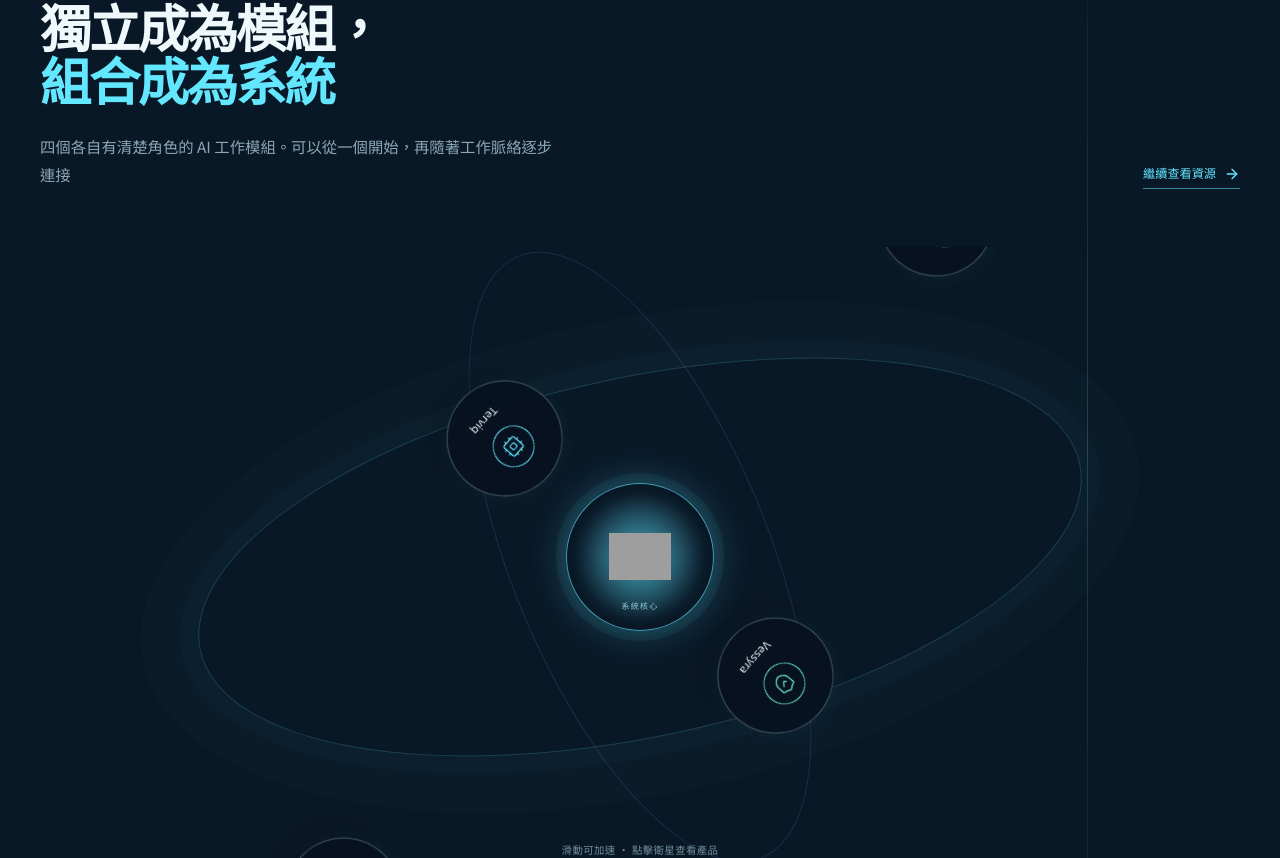
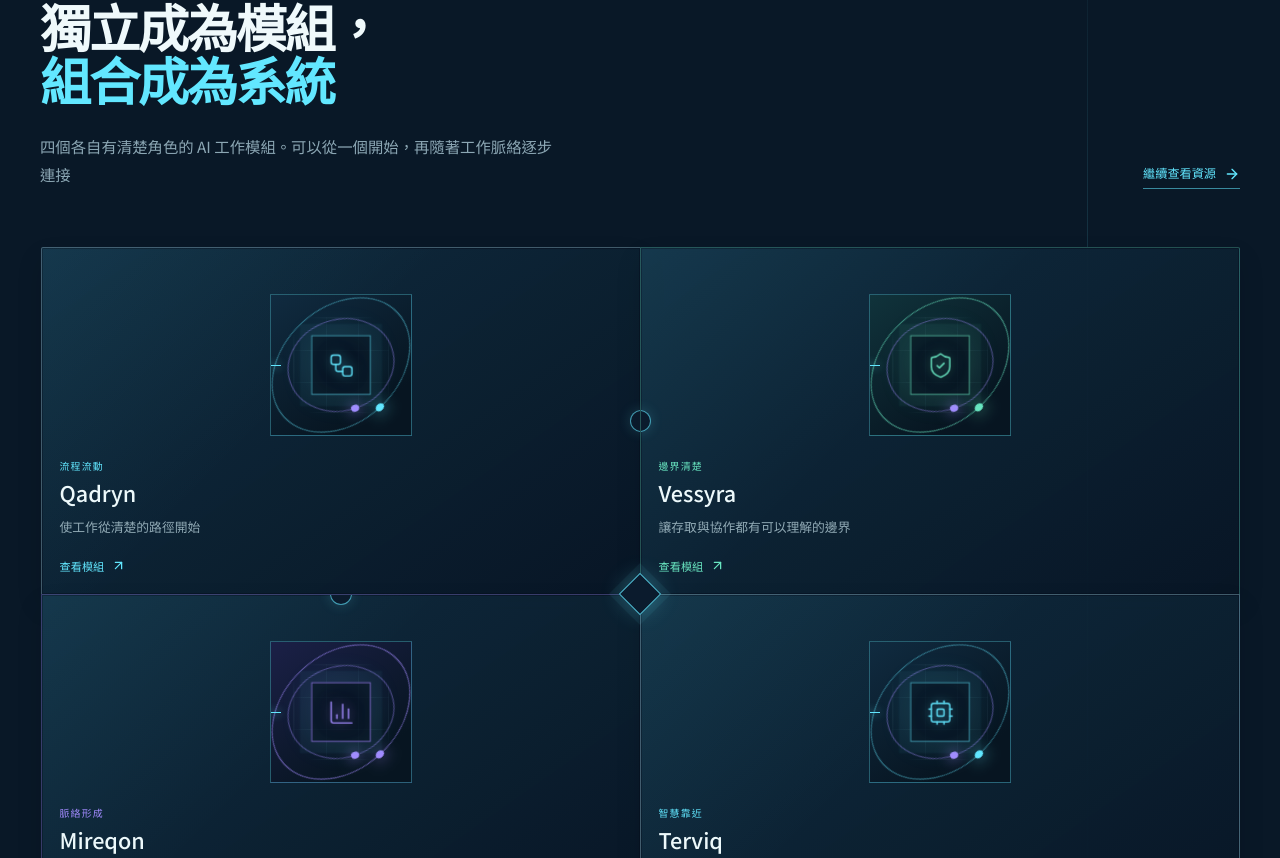
Before and after one commit to k129453497-byte/eryndex-tactile-systems, a React (Vite) app in the folder client/: page / in a window 1280 px wide. Shown: the part 2722-3580 px from the top of the page. Built offline with nearby package versions, Linux system fonts and the light colour scheme; grey boxes are pictures that could not be loaded; a web font is replaced by a local one.

Commit message:
Revert "Add interactive product satellite system"
This reverts commit 0a72e1e51f5ce3699b019c257090049973e06ce5.

```diff
--- a/client/src/index.css
+++ b/client/src/index.css
@@ -693,26 +693,6 @@ html, body, button, input, select, textarea { font-family: var(--font-ui); }
   font-weight: 500;
   letter-spacing: 0;
 }
-
-/* Product satellite system｜四個產品共用一條清楚的軌道，中央 Logo 是固定系統核心。 */
-.satellite-system { position: relative; min-height: 620px; margin-top: 20px; overflow: hidden; touch-action: pan-y; user-select: none; }
-.satellite-orbit { position: absolute; top: 50%; left: 50%; border: 1px solid rgba(98,231,255,.2); border-radius: 50%; transform: translate(-50%, -50%) rotate(-12deg); pointer-events: none; }
-.satellite-orbit-outer { width: min(900px, 88vw); height: min(360px, 38vw); box-shadow: 0 0 0 18px rgba(98,231,255,.018), 0 0 0 58px rgba(98,231,255,.012); }
-.satellite-orbit-inner { width: min(650px, 68vw); height: min(260px, 28vw); border-color: rgba(163,139,255,.16); transform: translate(-50%, -50%) rotate(68deg); }
-.satellite-core { position: absolute; top: 50%; left: 50%; z-index: 3; display: grid; width: 148px; height: 148px; place-items: center; border: 1px solid rgba(98,231,255,.65); border-radius: 50%; background: radial-gradient(circle, rgba(98,231,255,.28), rgba(7,17,31,.96) 62%); box-shadow: 0 0 0 10px rgba(98,231,255,.06), 0 0 42px rgba(98,231,255,.28); transform: translate(-50%, -50%); }
-.satellite-core img { position: relative; z-index: 2; width: 62px; height: 62px; object-fit: contain; }
-.satellite-core small { position: absolute; bottom: 19px; color: #91cbd6; font: .5rem "Inter", sans-serif; letter-spacing: .16em; }
-.satellite-core-glow { position: absolute; inset: 32px; border-radius: 50%; background: var(--cyan); opacity: .28; filter: blur(18px); animation: satellite-core-pulse 2.8s ease-in-out infinite; }
-.satellite-track { position: absolute; top: 50%; left: 50%; width: min(900px, 88vw); height: min(360px, 38vw); transform: translate(-50%, -50%); animation: satellite-track-spin 18s linear infinite; }
-.product-satellite { position: absolute; z-index: 4; display: grid; width: 116px; min-height: 116px; place-items: center; align-content: center; gap: 9px; border: 1px solid rgba(173,221,236,.34); border-radius: 50%; background: rgba(7,17,31,.92); color: #eaf7f9; box-shadow: 0 12px 30px rgba(0,0,0,.3), 0 0 22px rgba(98,231,255,.08); transition: border-color 180ms ease, box-shadow 180ms ease, transform 180ms ease; }
-.product-satellite:hover { border-color: var(--cyan); box-shadow: 0 0 0 7px rgba(98,231,255,.08), 0 0 30px rgba(98,231,255,.3); transform: scale(1.08); }
-.satellite-1 { top: 50%; left: -58px; transform: translateY(-50%); }.satellite-2 { top: -58px; left: 50%; transform: translateX(-50%); }.satellite-3 { top: 50%; right: -58px; transform: translateY(-50%); }.satellite-4 { bottom: -58px; left: 50%; transform: translateX(-50%); }
-.satellite-icon { display: grid; width: 42px; height: 42px; place-items: center; border: 1px solid currentColor; border-radius: 50%; color: var(--cyan); }.tone-mint .satellite-icon { color: var(--mint); }.tone-violet .satellite-icon { color: var(--violet); }
-.satellite-name { font: .7rem var(--font-body); letter-spacing: .01em; text-align: center; }.satellite-hint { position: absolute; right: 0; bottom: 10px; left: 0; color: #718f9b; font: .65rem var(--font-body); letter-spacing: .04em; text-align: center; }
-@keyframes satellite-track-spin { to { transform: translate(-50%, -50%) rotate(360deg); } }
-@keyframes satellite-core-pulse { 0%,100% { opacity: .22; transform: scale(.85); } 50% { opacity: .5; transform: scale(1.18); } }
-@media (max-width: 720px) { .satellite-system { min-height: 430px; }.satellite-orbit-outer, .satellite-track { width: 92vw; height: 230px; }.satellite-orbit-inner { width: 66vw; height: 180px; }.satellite-core { width: 105px; height: 105px; }.satellite-core img { width: 45px; height: 45px; }.satellite-core small { bottom: 12px; font-size: .4rem; }.product-satellite { width: 82px; min-height: 82px; gap: 5px; }.satellite-icon { width: 30px; height: 30px; }.satellite-icon svg { width: 17px; height: 17px; }.satellite-name { max-width: 68px; font-size: .58rem; }.satellite-1 { left: -41px; }.satellite-2 { top: -41px; }.satellite-3 { right: -41px; }.satellite-4 { bottom: -41px; }.satellite-hint { bottom: 0; font-size: .58rem; } }
-@media (prefers-reduced-motion: reduce) { .satellite-track, .satellite-core-glow { animation: none !important; } }
 @media (max-width: 720px) {
   .hero-copy h1 { line-height: 1.18; letter-spacing: .008em; }
   .principle-copy h2 { line-height: 1.3; letter-spacing: .012em; }
--- a/client/src/pages/Home.tsx
+++ b/client/src/pages/Home.tsx
@@ -1,5 +1,5 @@
 // Eryndex Signal Atelier｜頁面內容與互動採資料流長頁、偏移分欄與系統標籤，所有主要文案均以三語資料結構維護
-import { useEffect, useRef, useState, type FormEvent, type ReactNode } from "react";
+import { useEffect, useState, type FormEvent, type ReactNode } from "react";
 import { Link, useRoute } from "wouter";
 import {
   ArrowDownRight,
@@ -190,36 +190,6 @@ function HomeCTA() {
   return <section className="cta-band"><div className="container cta-inner"><div><h2>{lang === "en" ? "Start with one workflow worth understanding" : lang === "zh-CN" ? "从一个值得理解的工作流开始" : "從一個值得理解的工作流開始"}</h2></div><PrimaryButton href="/contact">{lang === "en" ? "Talk to Eryndex about your needs" : lang === "zh-CN" ? "与 Eryndex 讨论需求" : "與 Eryndex 討論需求"}</PrimaryButton></div></section>;
 }
 
-function ProductSatelliteSystem({ lang }: { lang: Lang }) {
-  const [speed, setSpeed] = useState(1);
-  const pointerStart = useRef<{ x: number; time: number } | null>(null);
-  const releaseTimer = useRef<number | null>(null);
-  const satelliteLabel = lang === "en" ? "Four Eryndex products orbiting the company core" : lang === "zh-CN" ? "围绕公司核心运行的四个 Eryndex 产品卫星" : "圍繞公司核心運行的四個 Eryndex 產品衛星";
-  const beginDrag = (event: React.PointerEvent<HTMLDivElement>) => {
-    pointerStart.current = { x: event.clientX, time: performance.now() };
-    event.currentTarget.setPointerCapture(event.pointerId);
-  };
-  const endDrag = (event: React.PointerEvent<HTMLDivElement>) => {
-    if (!pointerStart.current) return;
-    const distance = event.clientX - pointerStart.current.x;
-    const elapsed = Math.max(80, performance.now() - pointerStart.current.time);
-    const nextSpeed = Math.max(.35, Math.min(3.2, 1 + (distance / elapsed) * 4));
-    setSpeed(nextSpeed);
-    pointerStart.current = null;
-    if (releaseTimer.current) window.clearTimeout(releaseTimer.current);
-    releaseTimer.current = window.setTimeout(() => setSpeed(1), 1800);
-  };
-  return <div className="satellite-system" aria-label={satelliteLabel} onPointerDown={beginDrag} onPointerUp={endDrag} onPointerCancel={endDrag}>
-    <div className="satellite-orbit satellite-orbit-outer" />
-    <div className="satellite-orbit satellite-orbit-inner" />
-    <div className="satellite-core"><span className="satellite-core-glow" /><img src="https://nexoracorp-mfb35dfs.manus.space/manus-storage/eryndex-logo-light-signal_53d6e599.png" alt="Eryndex" /><small>{lang === "en" ? "SYSTEM CORE" : lang === "zh-CN" ? "系统核心" : "系統核心"}</small></div>
-    <div className="satellite-track" style={{ animationDuration: `${18 / speed}s` }}>
-      {products.map((product, index) => { const Icon = product.icon; return <Link key={product.slug} href={`/products/${product.slug}`} className={`product-satellite satellite-${index + 1} tone-${product.tone}`} onPointerDown={(event) => event.stopPropagation()}><span className="satellite-icon"><Icon size={22} strokeWidth={1.35} /></span><span className="satellite-name">{tx(product.name, lang)}</span></Link>; })}
-    </div>
-    <p className="satellite-hint">{lang === "en" ? "Drag to accelerate · Select a satellite to explore" : lang === "zh-CN" ? "滑动可加速 · 点击卫星查看产品" : "滑動可加速 · 點擊衛星查看產品"}</p>
-  </div>;
-}
-
 function HomeAbout() {
   const { lang } = useSite();
   const values = [
@@ -284,7 +254,17 @@ export function Home() {
           </div>
           <HomeAnchor id="resources" className="arrow-link">{lang === "en" ? "Continue to resources" : lang === "zh-CN" ? "继续查看资源" : "繼續查看資源"}<ArrowRight size={16} /></HomeAnchor>
         </div>
-        <ProductSatelliteSystem lang={lang} />
+        <div className="solution-module-grid" aria-label={lang === "en" ? "Four Eryndex product modules" : lang === "zh-CN" ? "Eryndex 四个产品模块" : "Eryndex 四個產品模組"}>
+          {products.map((product) => {
+            const Icon = product.icon;
+            const module = solutionModuleCopy[product.slug];
+            return <Link href={`/products/${product.slug}`} className={`solution-module tone-${product.tone}`} key={product.slug}>
+              <div className={`solution-module-icon solution-product-fallback tone-${product.tone}`} aria-hidden="true"><div className="solution-icon-orbit orbit-primary" /><div className="solution-icon-orbit orbit-secondary" /><div className="solution-icon-core"><Icon size={26} strokeWidth={1.25} /></div></div>
+              <div className="solution-module-copy"><p className="solution-module-label">{tx(module.label, lang)}</p><h3>{tx(product.name, lang)}</h3><p>{tx(module.summary, lang)}</p></div>
+              <span className="solution-module-link">{lang === "en" ? "View module" : lang === "zh-CN" ? "查看模块" : "查看模組"}<ArrowUpRight size={15} /></span>
+            </Link>;
+          })}
+        </div>
         <p className="solution-composition-note">{lang === "en" ? "Use one module on its own. Connect the next one when the business is ready." : lang === "zh-CN" ? "可以单独使用一个模块，也可以在企业准备好时连接下一个模块。" : "可以單獨使用一個模組，也可以在企業準備好時連接下一個模組。"}</p>
       </div>
     </section>
```
